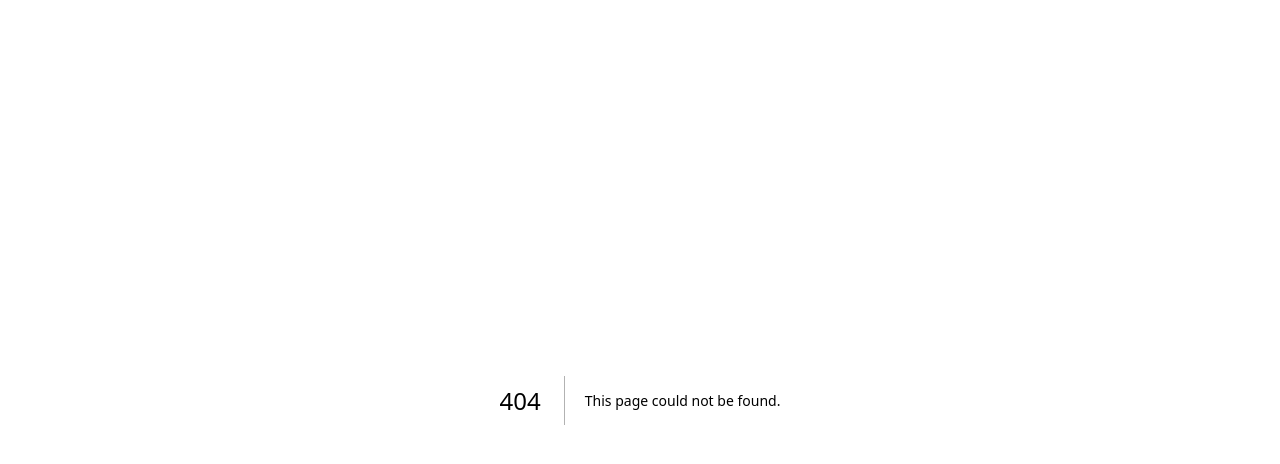
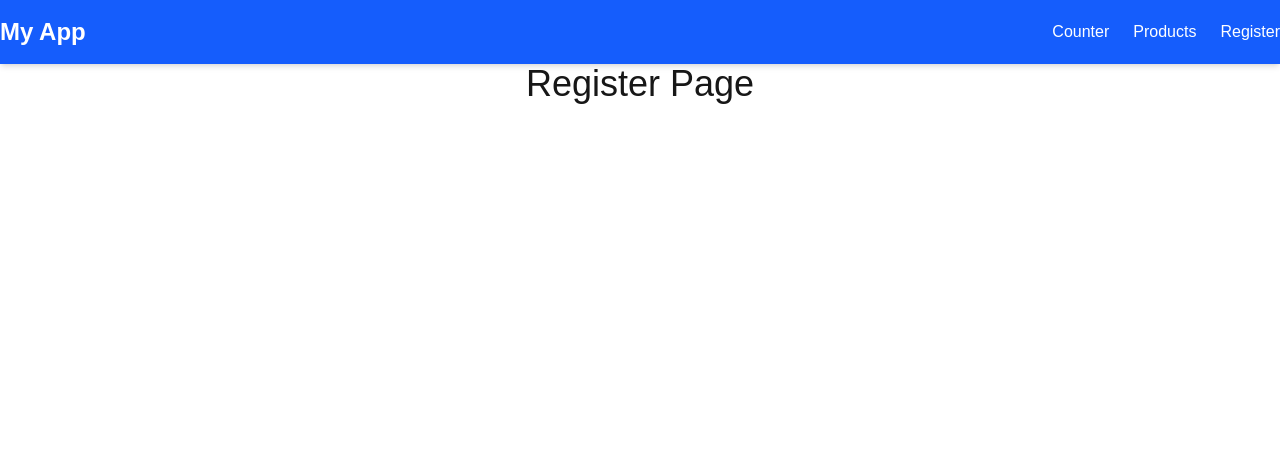
Before and after one commit to EngrMunir/recap-nextjs-details, a Next.js app: page /register in a window 1280 px wide. Before the commit this address had no page. Shown: the top 464 px of the page. Built offline with nearby package versions, Linux system fonts and the light colour scheme.

Commit message:
Link explored to navigate

```diff
--- a/src/app/layout.js
+++ b/src/app/layout.js
@@ -1,5 +1,6 @@
 import { Geist, Geist_Mono } from "next/font/google";
 import "./globals.css";
+import Navbar from "@/components/shared/Navbar";
 
 const geistSans = Geist({
   variable: "--font-geist-sans",
@@ -23,6 +24,7 @@ export default function RootLayout({ children }) {
       className={`${geistSans.variable} ${geistMono.variable} h-full antialiased`}
     >
       <body className="min-h-full flex flex-col">
+        <Navbar />
         {children}
       </body>
     </html>
--- /dev/null
+++ b/src/app/register/page.js
@@ -0,0 +1,13 @@
+import React from 'react';
+
+const RegisterPage = () => {
+    return (
+        <div>
+            <h1 className='text-4xl text-center'>
+                Register Page
+            </h1>
+        </div>
+    );
+};
+
+export default RegisterPage;
--- /dev/null
+++ b/src/components/shared/Navbar.jsx
@@ -0,0 +1,27 @@
+import Link from 'next/link';
+import React from 'react';
+
+const Navbar = () => {
+    return (
+        <nav className='bg-blue-600 text-white py-4 shadow-md'>
+            <div className='container mx-auto flex justify-between items-center'>
+                <Link href='/' className='text-2xl font-bold'>
+                    My App
+                </Link>
+                <div className='space-x-6'>
+                    <Link href='/counter' className='hover:underline'>
+                        Counter
+                    </Link>
+                    <Link href='/products' className='hover:underline'>
+                        Products
+                    </Link>
+                    <Link href='/register' className='hover:underline'>
+                        Register
+                    </Link>
+                </div>
+            </div>
+        </nav>
+    );
+};
+
+export default Navbar;
```
Also changed, not shown: src/app/login/page.js (added).
